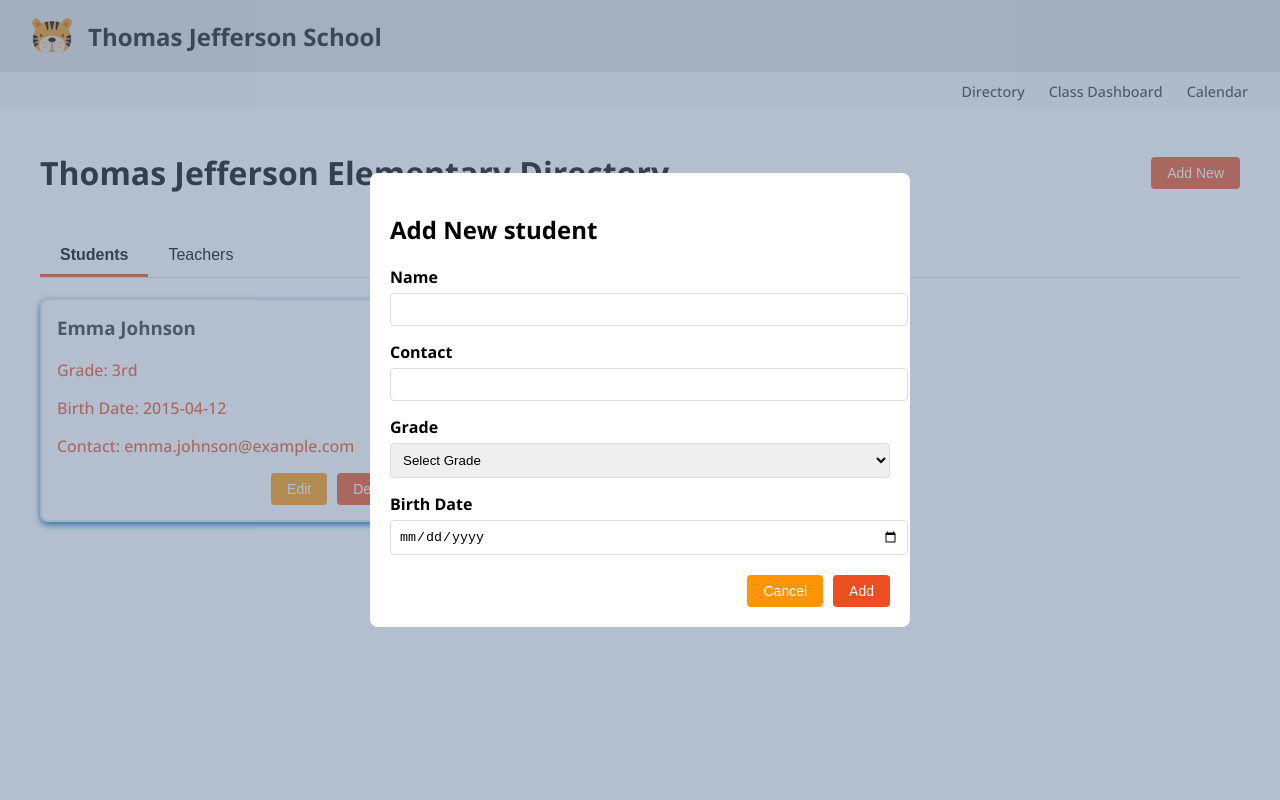
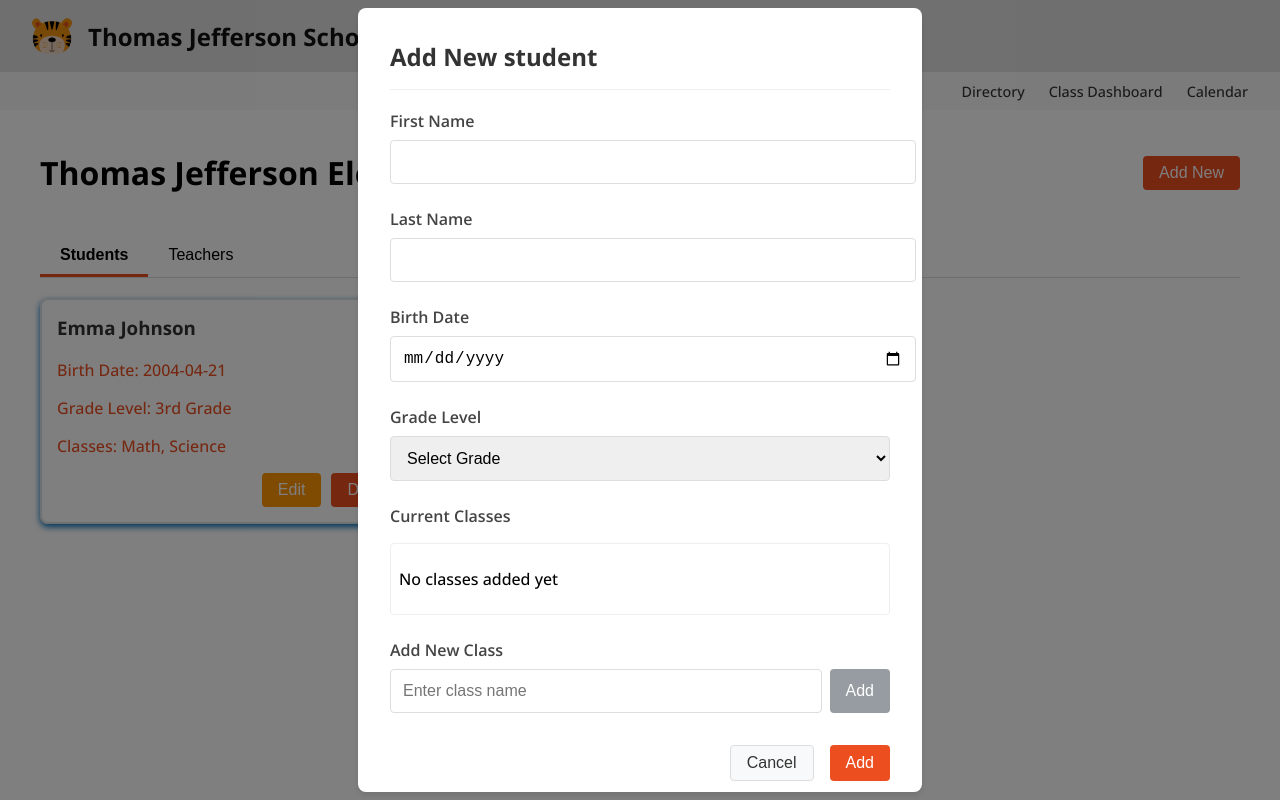
Before and after one commit to jvrieger/launch25-swe-week1-team3, a React (Vite) app in the folder jefferson-elementary/: page /directory in a window 1280 px wide. Both pictures are taken after a click on the button "Add New". Built offline with nearby package versions, Linux system fonts and the light colour scheme.

Commit message:
Better Styling

```diff
--- a/jefferson-elementary/firebase.js
+++ b/jefferson-elementary/firebase.js
@@ -14,6 +14,6 @@ const firebaseConfig = {
 
 // Initialize Firebase
 const app = initializeApp(firebaseConfig);
-const db = getFirestore(firebaseApp)
+const db = getFirestore(app)
 
 export {db}
--- a/jefferson-elementary/src/components/DirectoryAddPerson.jsx
+++ b/jefferson-elementary/src/components/DirectoryAddPerson.jsx
@@ -3,19 +3,36 @@ import "../styles/Directory.css";
 
 const DirectoryAddPerson = ({ isOpen, onClose, onSubmit, personType, initialData }) => {
   const [formData, setFormData] = useState({
-    name: '',
-    contact: '',
-    ...(personType === 'student' ? { grade: '', birthDate: '' } : { subject: '' })
+    addClass: '',
+    ...(personType === 'student' ? {
+      first_name: '',
+      last_name: '',
+      gradeLevel: '',
+      birthday: ''
+    } : {
+      name: ''
+    }),
+    classes: []
   });
 
   useEffect(() => {
     if (initialData) {
-      setFormData(initialData);
+      setFormData({
+        ...initialData,
+        addClass: '', // Reset addClass field
+        // Ensure classes is always an array
+        classes: initialData.classes || []
+      });
     } else {
       setFormData({
-        name: '',
-        contact: '',
-        ...(personType === 'student' ? { grade: '', birthDate: '' } : { subject: '' })
+        addClass: '',
+        ...(personType === 'student' ? {
+          first_name: '',
+          last_name: '',
+          gradeLevel: '',
+          birthday: ''
+        } : {
+          name: '' })
       });
     }
   }, [initialData, personType]);
@@ -23,6 +40,24 @@ const DirectoryAddPerson = ({ isOpen, onClose, onSubmit, personType, initialData
   const handleChange = (e) => {
     const { name, value } = e.target;
     setFormData(prev => ({ ...prev, [name]: value }));
+  };
+
+  const handleAddClass = (e) => {
+    e.preventDefault();
+    if (formData.addClass.trim()) {
+      setFormData(prev => ({
+        ...prev,
+        classes: [...prev.classes, formData.addClass.trim()],
+        addClass: ''
+      }));
+    }
+  };
+
+  const handleDeleteClass = (index) => {
+    setFormData(prev => ({
+      ...prev,
+      classes: prev.classes.filter((_, i) => i !== index)
+    }));
   };
 
   const handleSubmit = (e) => {
@@ -42,71 +77,112 @@ const DirectoryAddPerson = ({ isOpen, onClose, onSubmit, personType, initialData
       <div className="modal-content">
         <h2>{initialData ? 'Edit' : 'Add New'} {personType}</h2>
         <form onSubmit={handleSubmit}>
-          <div className="form-group">
-            <label>Name</label>
-            <input
-              type="text"
-              name="name"
-              value={formData.name}
-              onChange={handleChange}
-              required
-            />
-          </div>
-
-          <div className="form-group">
-            <label>Contact</label>
-            <input
-              type="text"
-              name="contact"
-              value={formData.contact}
-              onChange={handleChange}
-              required
-            />
-          </div>
-
           {personType === 'student' ? (
             <>
               <div className="form-group">
-                <label>Grade</label>
-                <select
-                  name="grade"
-                  value={formData.grade}
+                <label>First Name</label>
+                <input
+                  type="text"
+                  name="first_name"
+                  value={formData.first_name}
                   onChange={handleChange}
                   required
-                >
-                  <option value="">Select Grade</option>
-                  <option value="Kindergarten">Kindergarten</option>
-                  <option value="1st">1st Grade</option>
-                  <option value="2nd">2nd Grade</option>
-                  <option value="3rd">3rd Grade</option>
-                  <option value="4th">4th Grade</option>
-                  <option value="5th">5th Grade</option>
-                </select>
+                />
               </div>
-
+              <div className="form-group">
+                <label>Last Name</label>
+                <input
+                  type="text"
+                  name="last_name"
+                  value={formData.last_name}
+                  onChange={handleChange}
+                  required
+                />
+              </div>
               <div className="form-group">
                 <label>Birth Date</label>
                 <input
                   type="date"
-                  name="birthDate"
-                  value={formData.birthDate}
+                  name="birthday"
+                  value={formData.birthday}
                   onChange={handleChange}
                   required
                 />
               </div>
+              <div className="form-group">
+                <label>Grade Level</label>
+                <select
+                  name="gradeLevel"
+                  value={formData.gradeLevel}
+                  onChange={handleChange}
+                  required
+                >
+                  <option value="" >Select Grade</option>
+                  <option value="0" >Kindergarten</option>
+                  <option value="1" >1st Grade</option>
+                  <option value="2" >2nd Grade</option>
+                  <option value="3" >3rd Grade</option>
+                  <option value="4" >4th Grade</option>
+                  <option value="5" >5th Grade</option>
+                </select>
+              </div>
             </>
           ) : (
             <div className="form-group">
-              <label>Subject</label>
+              <label>Name</label>
               <input
                 type="text"
-                name="subject"
-                value={formData.subject}
+                name="name"
+                value={formData.name}
                 onChange={handleChange}
                 required
               />
             </div>
           )}
+
+          <div className="form-group">
+            <label>Current Classes</label>
+            <div className="classes-list">
+              {formData.classes && formData.classes.length > 0 ? (
+                formData.classes.map((className, index) => (
+                  <div key={index} className="class-item">
+                    <span>{className}</span>
+                    <button
+                      type="button"
+                      className="btn btn-delete-small"
+                      onClick={() => handleDeleteClass(index)}
+                      aria-label={`Delete ${className}`}
+                    >
+                      x
+                    </button>
+                  </div>
+                ))
+              ) : (
+                <p>No classes added yet</p>
+              )}
+            </div>
+          </div>
+
+          <div className="form-group">
+            <label>Add New Class</label>
+            <div className="add-class-container">
+              <input
+                type="text"
+                name="addClass"
+                value={formData.addClass}
+                onChange={handleChange}
+                placeholder="Enter class name"
+              />
+              <button
+                type="button"
+                className="btn btn-add"
+                onClick={handleAddClass}
+                disabled={!formData.addClass.trim()}
+              >
+                Add
+              </button>
+            </div>
+          </div>
 
           <div className="modal-actions">
             <button type="button" className="btn btn-cancel" onClick={onClose}>
--- a/jefferson-elementary/src/components/DirectoryPersonCard.jsx
+++ b/jefferson-elementary/src/components/DirectoryPersonCard.jsx
@@ -1,22 +1,32 @@
 import React from 'react';
 import "../styles/Directory.css";
+
+const gradeLevelMap = {
+  0: 'Kindergarten',
+  1: '1st Grade',
+  2: '2nd Grade',
+  3: '3rd Grade',
+  4: '4th Grade',
+  5: '5th Grade'
+};
 
 const DirectoryPersonCard = ({ person, onEdit, onDelete }) => {
   return (
     <div className="person-card">
       <div className="person-info">
-        <h3>{person.name}</h3>
         {person.type === 'student' ? (
           <>
-            <p>Grade: {person.grade}</p>
-            <p>Birth Date: {person.birthDate}</p>
+            <h3>{person.first_name} {person.last_name}</h3>
+            <p>Birth Date: {person.birthday}</p>
+            <p>Grade Level: {gradeLevelMap[person.gradeLevel]}</p>
+            <p>Classes: {Array.isArray(person.classes) ? person.classes.join(', ') : person.classes}</p>
           </>
         ) : (
           <>
-            <p>Subject: {person.subject}</p>
+            <h3>{person.name}</h3>
+            <p>Classes: {Array.isArray(person.classes) ? person.classes.join(', ') : person.classes}</p>
           </>
         )}
-        <p>Contact: {person.contact}</p>
       </div>
       <div className="person-actions">
         <button
--- a/jefferson-elementary/src/routes/Directory.jsx
+++ b/jefferson-elementary/src/routes/Directory.jsx
@@ -15,11 +15,12 @@ const Directory = () => {
     students: [
       {
         id: 1,
-        name: 'Emma Johnson',
+        first_name: 'Emma',
+        last_name: 'Johnson',
         type: 'student',
-        grade: '3rd',
-        birthDate: '2015-04-12',
-        contact: 'emma.johnson@example.com'
+        gradeLevel: 3,
+        birthday: "2004-04-21",
+        classes: ["Math", "Science"]
       },
       // more students...
     ],
@@ -28,8 +29,7 @@ const Directory = () => {
         id: 101,
         name: 'Mr. Smith',
         type: 'teacher',
-        subject: 'Mathematics',
-        contact: 'smith@tjelementary.edu'
+        classes: ["Math", "English"]
       },
       // more teachers...
     ]
--- a/jefferson-elementary/src/styles/Directory.css
+++ b/jefferson-elementary/src/styles/Directory.css
@@ -168,3 +168,232 @@
   gap: 10px;
   margin-top: 20px;
 }
+
+.loading {
+  text-align: center;
+  padding: 40px;
+  font-size: 18px;
+  color: #666;
+}
+
+.class-management {
+  display: flex;
+  gap: 8px;
+  margin-top: 12px;
+}
+
+.class-management select {
+  flex-grow: 1;
+  padding: 6px;
+}
+
+.btn-remove {
+  background-color: #ffebee;
+  color: #EC4E20;
+}
+
+.btn-disabled {
+  opacity: 0.6;
+  cursor: not-allowed;
+}
+
+.no-classes {
+  color: #666;
+  font-style: italic;
+}
+
+.class-list {
+  list-style: none;
+  padding: 0;
+  margin: 8px 0;
+}
+
+.class-item {
+  padding: 4px 0;
+  border-bottom: 1px solid #eee;
+}
+
+/* Modal Styles */
+.modal-overlay {
+  position: fixed;
+  top: 0;
+  left: 0;
+  right: 0;
+  bottom: 0;
+  background-color: rgba(0, 0, 0, 0.5);
+  display: flex;
+  justify-content: center;
+  align-items: center;
+  z-index: 1000;
+}
+
+.modal-content {
+  background-color: white;
+  padding: 2rem;
+  border-radius: 8px;
+  width: 90%;
+  max-width: 500px;
+  max-height: 90vh;
+  overflow-y: auto;
+  box-shadow: 0 4px 6px rgba(0, 0, 0, 0.1);
+}
+
+.modal-content h2 {
+  margin-top: 0;
+  color: #333;
+  border-bottom: 1px solid #eee;
+  padding-bottom: 1rem;
+}
+
+/* Form Styles */
+.form-group {
+  margin-bottom: 1.5rem;
+}
+
+.form-group label {
+  display: block;
+  margin-bottom: 0.5rem;
+  font-weight: 600;
+  color: #444;
+}
+
+.form-group input,
+.form-group select {
+  width: 100%;
+  padding: 0.75rem;
+  border: 1px solid #ddd;
+  border-radius: 4px;
+  font-size: 1rem;
+}
+
+.form-group input:focus,
+.form-group select:focus {
+  outline: none;
+  border-color: #FF9505;
+  box-shadow: 0 0 0 2px rgba(74, 144, 226, 0.2);
+}
+
+/* Classes List Styles */
+.classes-list {
+  margin: 1rem 0;
+  max-height: 200px;
+  overflow-y: auto;
+  border: 1px solid #eee;
+  border-radius: 4px;
+  padding: 0.5rem;
+}
+
+.class-item {
+  display: flex;
+  justify-content: space-between;
+  align-items: center;
+  padding: 0.75rem;
+  margin: 0.25rem 0;
+  background-color: #f8f9fa;
+  border-radius: 4px;
+  transition: background-color 0.2s;
+}
+
+.class-item:hover {
+  background-color: #e9ecef;
+}
+
+.class-item span {
+  flex-grow: 1;
+}
+
+/* Add Class Container */
+.add-class-container {
+  display: flex;
+  gap: 0.5rem;
+  margin-top: 0.5rem;
+}
+
+.add-class-container input {
+  flex-grow: 1;
+}
+
+/* Button Styles */
+.btn {
+  padding: 0.5rem 1rem;
+  border-radius: 4px;
+  font-size: 1rem;
+  cursor: pointer;
+  transition: all 0.2s;
+  border: none;
+}
+
+.btn-add {
+  background-color: #FF9505;
+  color: white;
+  white-space: nowrap;
+}
+
+.btn-add:hover {
+  background-color: #EC4E20;
+}
+
+.btn-add:disabled {
+  background-color: #969ca1;
+  cursor: not-allowed;
+}
+
+.btn-delete-small {
+  background: transparent;
+  color: #EC4E20;
+  font-size: 1.25rem;
+  padding: 0 0.5rem;
+  line-height: 1;
+}
+
+.btn-delete-small:hover {
+  color: #FF9505;
+}
+
+.modal-actions {
+  display: flex;
+  justify-content: flex-end;
+  gap: 1rem;
+  margin-top: 2rem;
+}
+
+.btn-cancel {
+  background-color: #f8f9fa;
+  color: #333;
+  border: 1px solid #ddd;
+}
+
+.btn-cancel:hover {
+  background-color: #e2e6ea;
+}
+
+.btn-submit {
+  background-color: #EC4E20;
+  color: white;
+}
+
+.btn-submit:hover {
+  background-color: #FF9505;
+}
+
+/* Responsive adjustments */
+@media (max-width: 600px) {
+  .modal-content {
+    width: 95%;
+    padding: 1.5rem;
+  }
+
+  .add-class-container {
+    flex-direction: column;
+    gap: 0.5rem;
+  }
+
+  .modal-actions {
+    flex-direction: column;
+    gap: 0.5rem;
+  }
+
+  .btn {
+    width: 100%;
+  }
+}
```
Also changed, not shown: jefferson-elementary/src/util/students.js (+4 -8 lines), 1 other file (tests, documents, lock files or other folders). Lines whose indentation alone changed are shown as unchanged.
